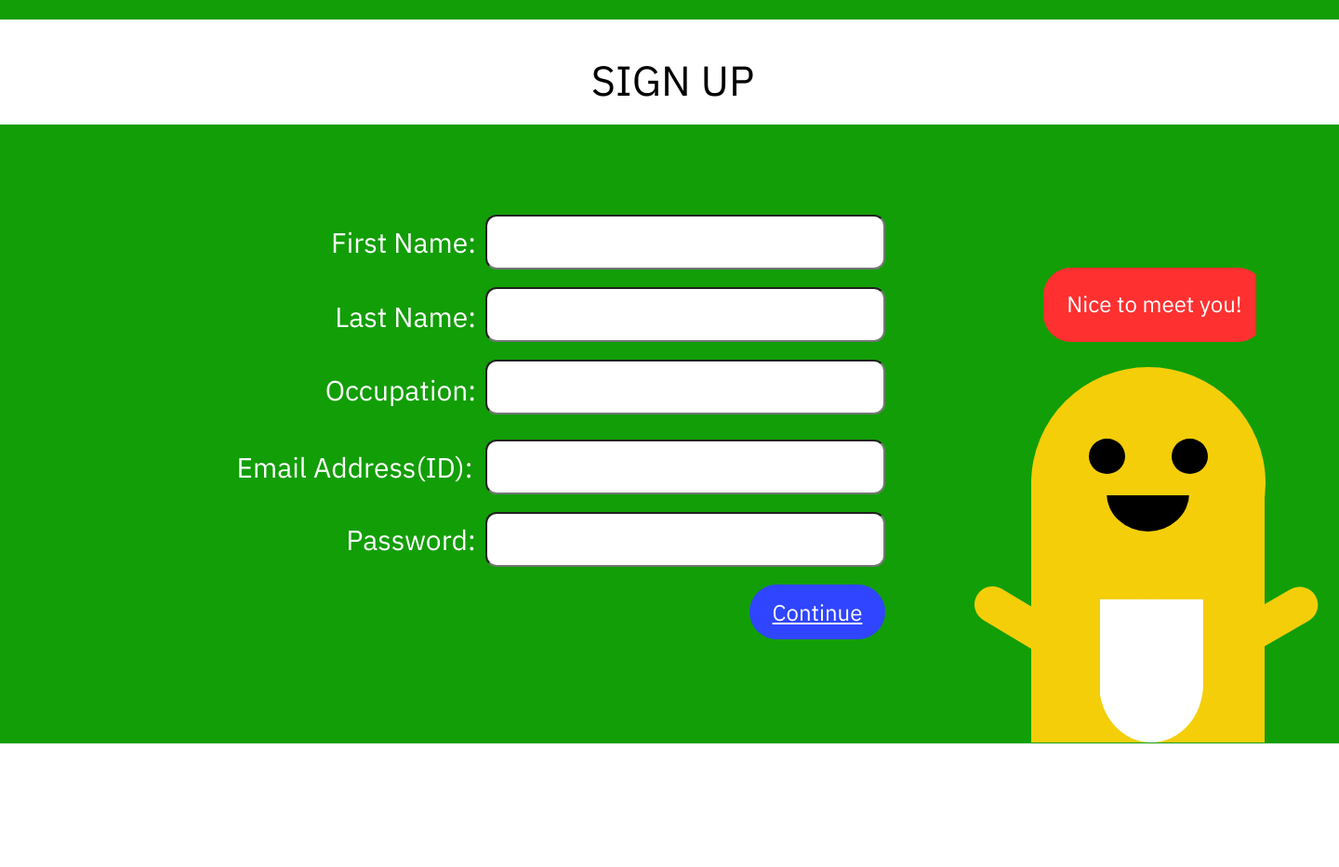
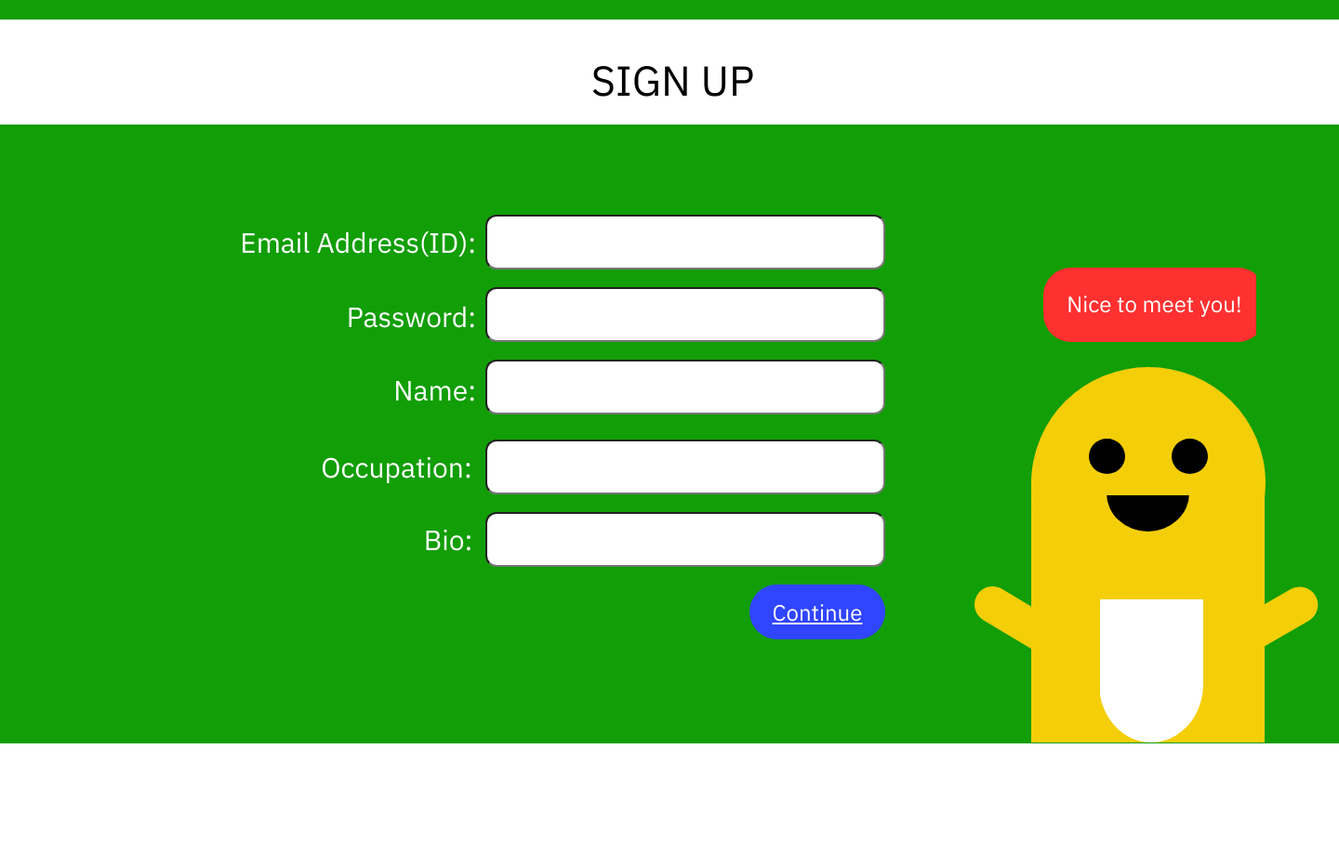
Before and after one commit to hwjworld/grus_artistocial, a PHP site: page /signup.php in a window 1440 px wide. Shown: the top 933 px of the page at 93% size. Run offline with PHP 8.4, Linux system fonts and the light colour scheme; some libraries are stand-ins or nearby versions; some web fonts are replaced.

Commit message:
fix signup

```diff
--- a/be/config/db_properties.php
+++ b/be/config/db_properties.php
@@ -7,5 +7,5 @@ $secret = '3c713b90bdf573aee7be27c86f0abe96';
 
 
 $db_username = 'root';
-$db_password = 'root';
+$db_password = '';
 ?>
--- a/websrc/css/login.css
+++ b/websrc/css/login.css
@@ -79,7 +79,7 @@ body {
     color: rgba(255, 255, 255, 1);
     position: absolute;
     top: 561px;
-    left: 362px;
+    left: 402px;
     font-family: 'IBM Plex Sans', sans-serif;;
     font-weight: Regular;
     font-size: 30px;
@@ -91,7 +91,7 @@ body {
     color: rgba(255, 255, 255, 1);
     position: absolute;
     top: 483px;
-    left: 213px;
+    left: 258px;
     font-family: 'IBM Plex Sans', sans-serif;
     font-weight: Regular;
     font-size: 30px;
--- a/websrc/signup.php
+++ b/websrc/signup.php
@@ -17,12 +17,12 @@
         <div class="background_style"></div>
         <input type="email" class="email"></div>
         <input type="password" class="password"></div>
-        <div class="button_style"></div><span class="word_style">Password:</span>
-        <span class="email_style">Email Address(ID):</span>
+        <div class="button_style"></div><span class="word_style">Bio:</span>
+        <span class="email_style">Occupation:</span>
         <input type="text" class="lastname"></div>
-        <input type="text" class="occupation"></div><span class="occupation_style">Occupation:</span>
-        <span class="lastname_style">Last Name:</span>
-        <input type="text" class="firstName"></div><span class="firstname_style">First Name:</span>
+        <input type="text" class="occupation"></div><span class="occupation_style">Name:</span>
+        <span class="lastname_style">Password:</span>
+        <input type="text" class="firstName"></div><span class="firstname_style">Email Address(ID):</span>
         <span class="sign_up">SIGN UP</span><a href="loginComplete.html" class="continue">Continue</a>
         <div class="figure_one">
             <div class="figure_two"></div>
```
